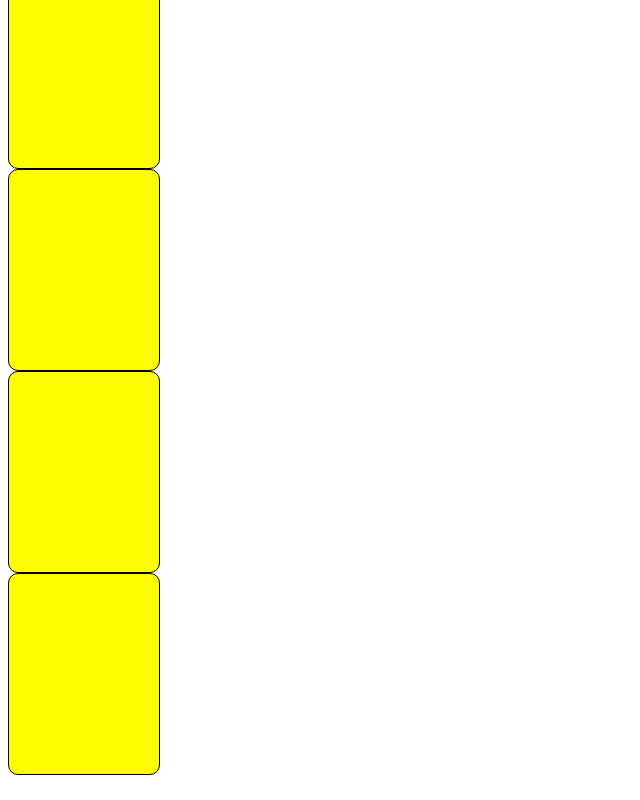
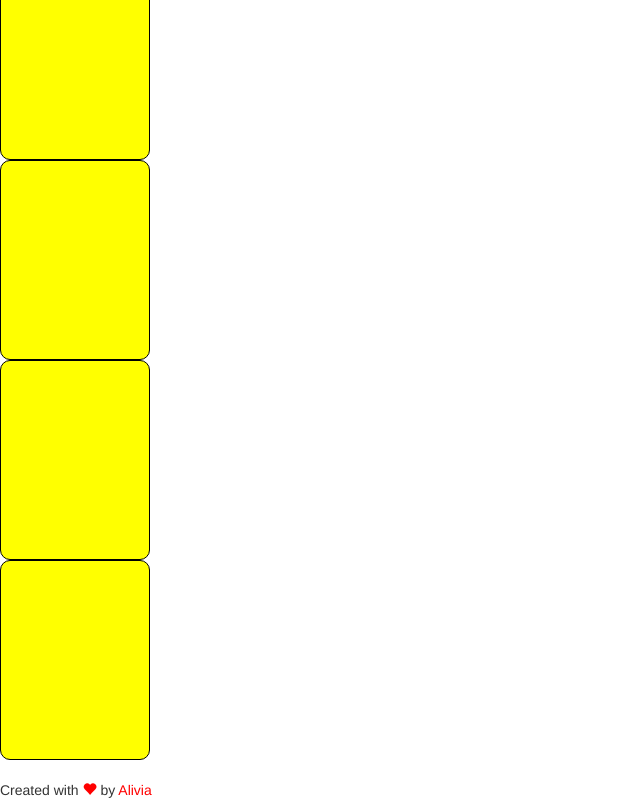
Before and after one commit to amblount/General-Assembly-WDI, a plain HTML site: page week0/index.html in a window 1280 px wide. Shown: the part 418-1218 px from the top of the page, without its empty margins (0-640 px from the left). Drawn offline with nearby package versions, Linux system fonts and the light colour scheme.

Commit message:
unit 4 assignment (add icon)

```diff
--- a/week0/index.html
+++ b/week0/index.html
@@ -4,6 +4,7 @@
     <meta charset="utf-8">
     <title>Memory Game</title>
     <link rel="stylesheet" type="text/css" href="style.css">
+    <link rel="stylesheet" href="http://maxcdn.bootstrapcdn.com/bootstrap/3.3.7/css/bootstrap.min.css">
   </head>
   <body>
     <h1>Memory Game</h1>
@@ -17,7 +18,9 @@
     <div class="card"></div>
     <div class="card"></div>
     <div class="card"></div>
-    <div class="card"></div>
+    <div class="card"></div><br>
+
+    <footer>Created with <span class="glyphicon glyphicon-heart"></span> by <span>Alivia</span></footer>
 
   </body>
 </html>
--- a/week0/style.css
+++ b/week0/style.css
@@ -14,3 +14,11 @@
   background-color: yellow;
   border-radius: 10px;
 }
+
+span{
+  color: red;
+}
+
+/*body{
+  text-align: center;
+}*/
```
